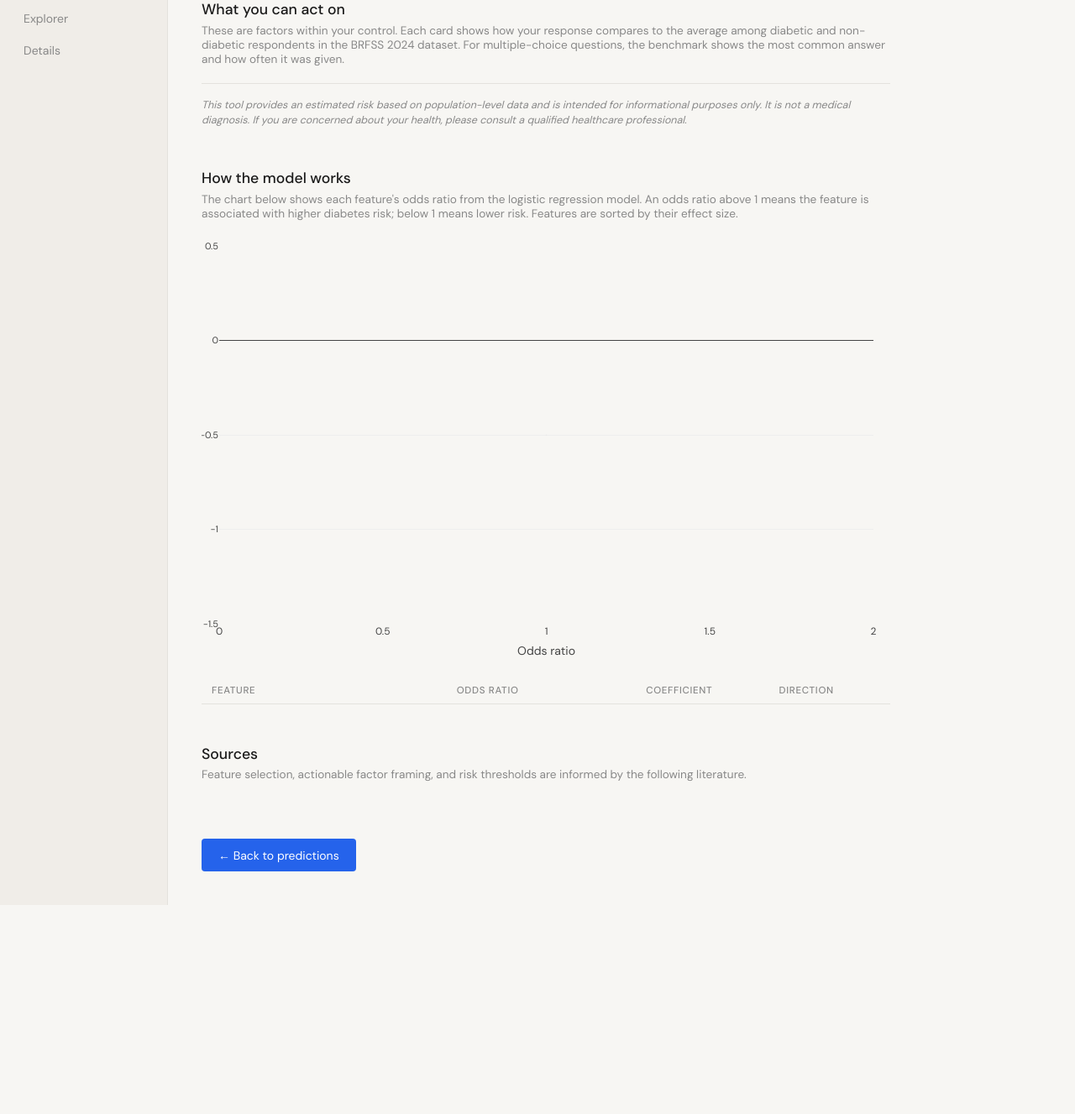
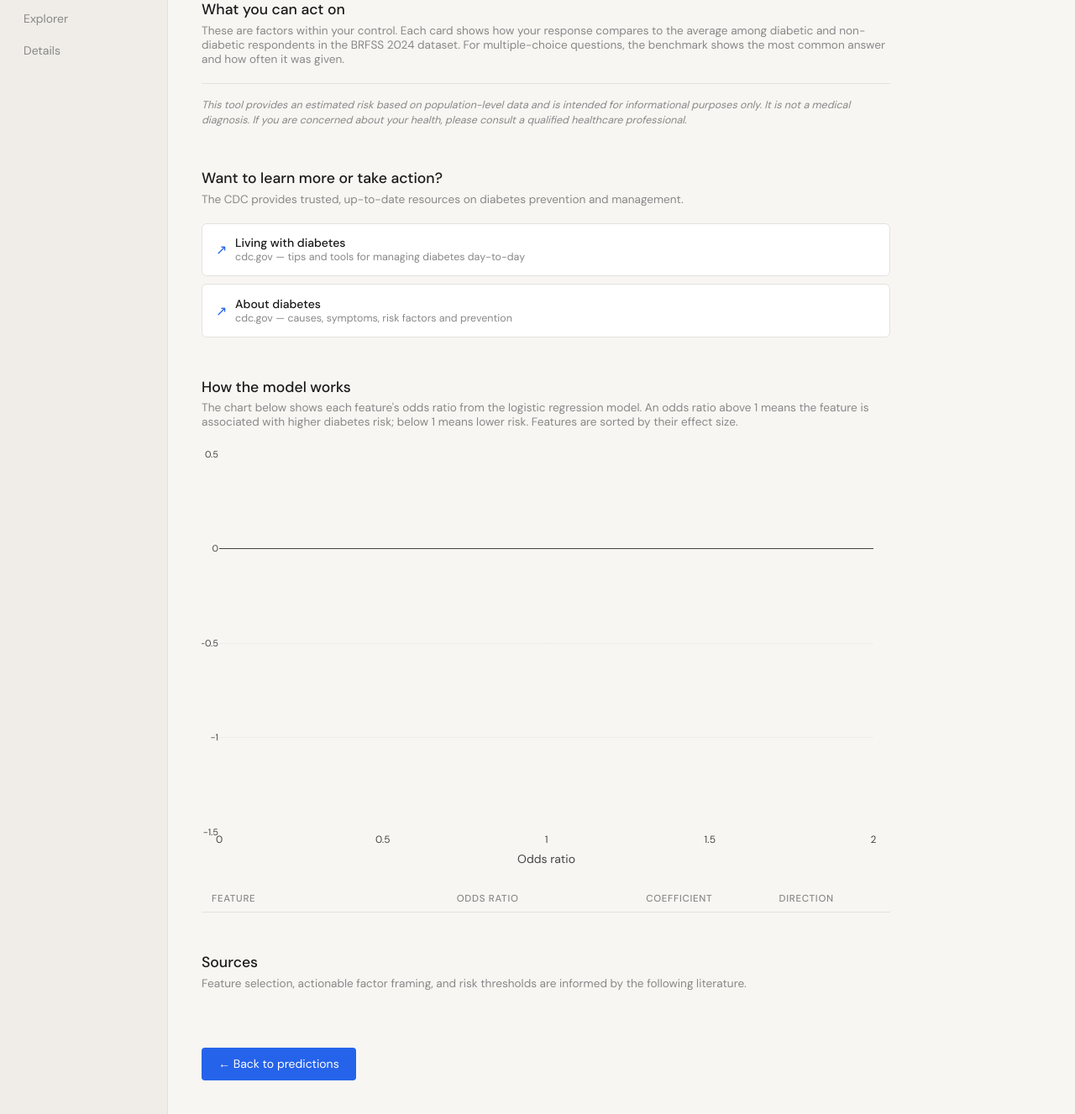
Before and after one commit to hertie-dsa-26/project-scream, a Flask app: template app/templates/details/index.html in a window 1280 px wide. Shown: the part 148-1475 px from the top of the page at 84% size. Before the commit the page ends 1226 px from the top, so only its background shows below. Run offline with Flask 3, Linux system fonts and the light colour scheme; the template is opened without the code that fills it, so the values that code supplies are empty; parts of the project's set-up code (start-up, migrations or seed data) failed here and were passed over; some libraries are stand-ins or nearby versions.

Commit message:
feat: add CDC resources section to details page

```diff
--- a/app/templates/details/index.html
+++ b/app/templates/details/index.html
@@ -112,7 +112,47 @@
     <p class="disclaimer-note">{{ medical_disclaimer }}</p>
 </section>
 
-{# ── Section 2: Full model breakdown ── #}
+{# ── Section 2: CDC resources ── #}
+<section style="margin-bottom: 3rem;">
+    <h2 style="font-size: 1.1rem; font-weight: 500; margin-bottom: 0.35rem;">
+        Want to learn more or take action?
+    </h2>
+    <p style="color: var(--muted); font-size: 0.85rem; margin-bottom: 1.25rem;">
+        The CDC provides trusted, up-to-date resources on diabetes prevention and management.
+    </p>
+    <div style="display: flex; flex-direction: column; gap: 0.6rem;">
+        <a href="https://www.cdc.gov/diabetes/living-with/index.html"
+           target="_blank" rel="noopener noreferrer"
+           style="display: flex; align-items: center; gap: 0.6rem; padding: 0.85rem 1rem;
+                  background: var(--surface); border: 1px solid var(--border);
+                  border-radius: 6px; text-decoration: none; color: var(--text);
+                  font-size: 0.875rem; transition: border-color 0.15s;">
+            <span style="color: var(--accent); font-size: 1rem;">↗</span>
+            <div>
+                <div style="font-weight: 500;">Living with diabetes</div>
+                <div style="color: var(--muted); font-size: 0.78rem;">
+                    cdc.gov — tips and tools for managing diabetes day-to-day
+                </div>
+            </div>
+        </a>
+        <a href="https://www.cdc.gov/diabetes/about/index.html"
+           target="_blank" rel="noopener noreferrer"
+           style="display: flex; align-items: center; gap: 0.6rem; padding: 0.85rem 1rem;
+                  background: var(--surface); border: 1px solid var(--border);
+                  border-radius: 6px; text-decoration: none; color: var(--text);
+                  font-size: 0.875rem; transition: border-color 0.15s;">
+            <span style="color: var(--accent); font-size: 1rem;">↗</span>
+            <div>
+                <div style="font-weight: 500;">About diabetes</div>
+                <div style="color: var(--muted); font-size: 0.78rem;">
+                    cdc.gov — causes, symptoms, risk factors and prevention
+                </div>
+            </div>
+        </a>
+    </div>
+</section>
+
+{# ── Section 3: Full model breakdown ── #}
 <section style="margin-bottom: 3rem;">
     <h2 style="font-size: 1.1rem; font-weight: 500; margin-bottom: 0.35rem;">
         How the model works
@@ -175,7 +215,7 @@
     </div>
 </section>
 
-{# ── Section 3: Citations ── #}
+{# ── Section 4: Citations ── #}
 <section style="margin-bottom: 3rem;">
     <h2 style="font-size: 1.1rem; font-weight: 500; margin-bottom: 0.35rem;">
         Sources
```
